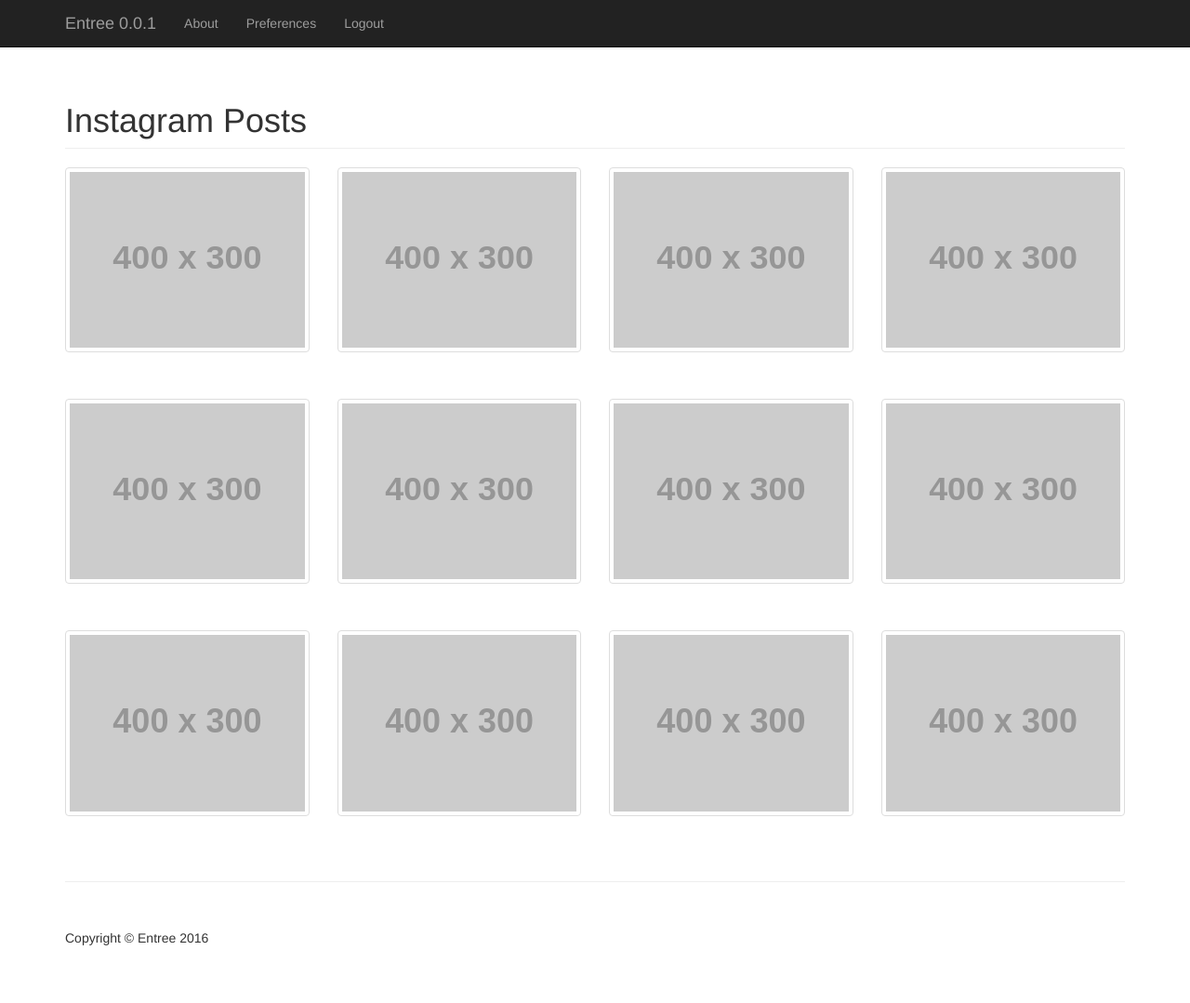
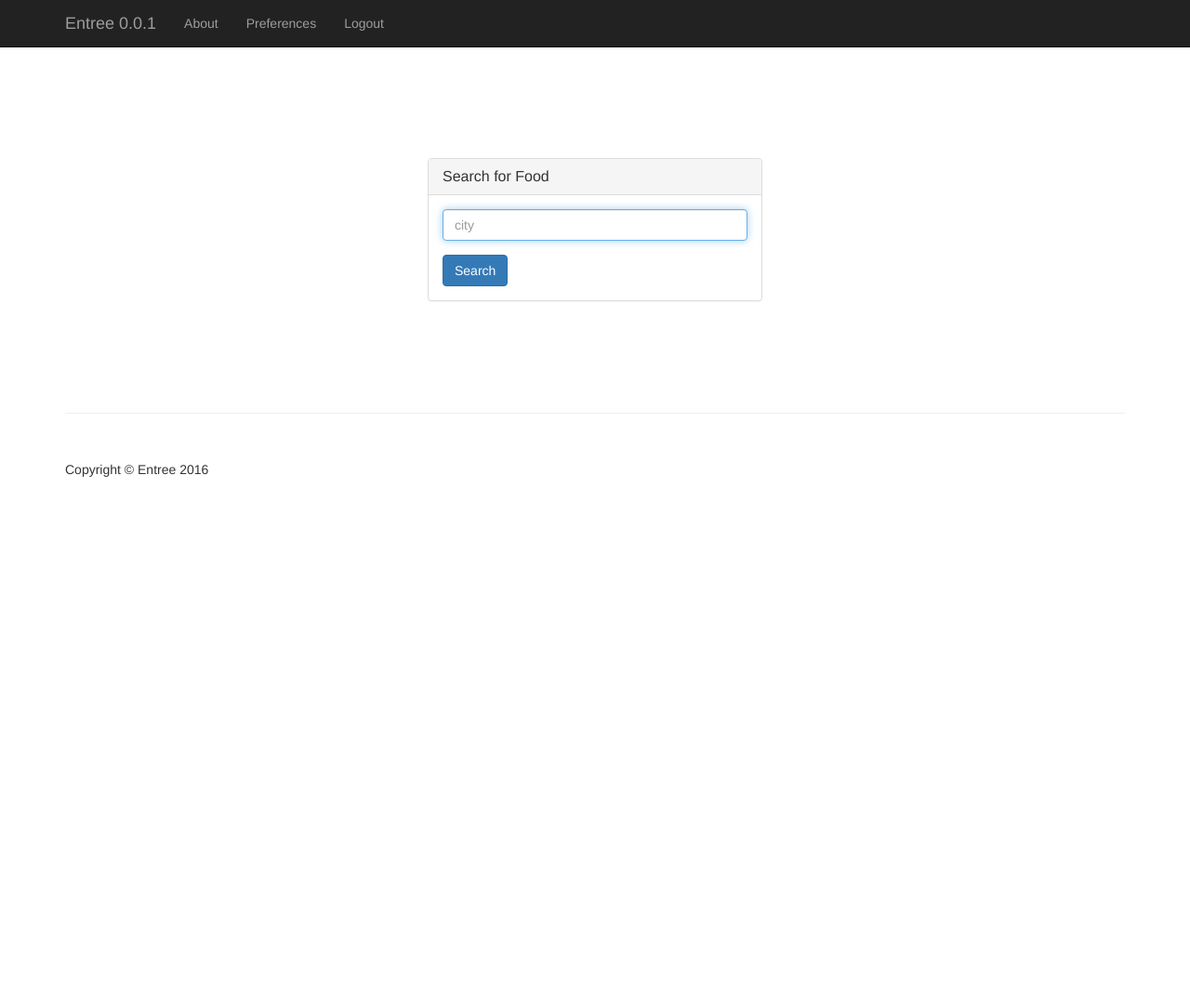
Before and after one commit to cs411-entree-app/entree, a Django app: page /entree/ in a window 1280 px wide. Shown: the whole page at 93% size. After the commit the page ends 513 px from the top, so only its background shows below. Run offline with Django 3.2, Linux system fonts and the light colour scheme; some libraries are stand-ins or nearby versions.

Commit message:
Added search form, posts view, about page
I updated the index page to display a search form. When the user clicks
the “Search” button, it POSTs the city name to the posts/ view and then
renders a list of posts. I also added an about page to the site.

```diff
--- /dev/null
+++ b/entree_project/entree/static/entree/css/index.css
@@ -0,0 +1,4 @@
+/* for centering the search form on the index page */
+.panel-search {
+    margin: 100px 0;
+}
--- a/entree_project/entree/templates/entree/base.html
+++ b/entree_project/entree/templates/entree/base.html
@@ -21,7 +21,7 @@
         <link href="https://maxcdn.bootstrapcdn.com/bootstrap/3.3.6/css/bootstrap.min.css" rel="stylesheet">
 
         <!-- Custom CSS -->
-        <link href="{% static 'entree/css/entree.css' %}" rel="stylesheet">
+        <link href="{% static 'entree/css/base.css' %}" rel="stylesheet">
     {% endblock stylesheets %}
 
     <!-- HTML5 Shim and Respond.js IE8 support of HTML5 elements and media queries -->
@@ -46,7 +46,7 @@
                     <span class="icon-bar"></span>
                     <span class="icon-bar"></span>
                 </button>
-                <a class="navbar-brand" href="#">
+                <a class="navbar-brand" href="{% url 'index' %}">
                     {% block brand %}Entree {{version}}{% endblock brand %}
                 </a>
             </div>
@@ -54,7 +54,7 @@
             <div class="collapse navbar-collapse" id="bs-example-navbar-collapse-1">
                 <ul class="nav navbar-nav">
                     <li>
-                        <a href="#">About</a>
+                        <a href="{% url 'about' %}">About</a>
                     </li>
                     <li>
                         <a href="#">Preferences</a>
--- a/entree_project/entree/templates/entree/index.html
+++ b/entree_project/entree/templates/entree/index.html
@@ -4,72 +4,31 @@
 
 {% block title %}{{block.super}} | Search{% endblock title %}
 
+{% block stylesheets %}
+    {{block.super}}
+    <!-- Custom CSS -->
+    <link href="{% static 'entree/css/index.css' %}" rel="stylesheet">
+{% endblock stylesheets %}
+
 {% block page_content %}
     <div class="row">
-
-        <div class="col-lg-12">
-            <h1 class="page-header">Instagram Posts</h1>
-        </div>
-
-        <div class="col-lg-3 col-md-4 col-xs-6 thumb">
-            <a class="thumbnail" href="#">
-                <img class="img-responsive" src="http://placehold.it/400x300" alt="">
-            </a>
-        </div>
-        <div class="col-lg-3 col-md-4 col-xs-6 thumb">
-            <a class="thumbnail" href="#">
-                <img class="img-responsive" src="http://placehold.it/400x300" alt="">
-            </a>
-        </div>
-        <div class="col-lg-3 col-md-4 col-xs-6 thumb">
-            <a class="thumbnail" href="#">
-                <img class="img-responsive" src="http://placehold.it/400x300" alt="">
-            </a>
-        </div>
-        <div class="col-lg-3 col-md-4 col-xs-6 thumb">
-            <a class="thumbnail" href="#">
-                <img class="img-responsive" src="http://placehold.it/400x300" alt="">
-            </a>
-        </div>
-        <div class="col-lg-3 col-md-4 col-xs-6 thumb">
-            <a class="thumbnail" href="#">
-                <img class="img-responsive" src="http://placehold.it/400x300" alt="">
-            </a>
-        </div>
-        <div class="col-lg-3 col-md-4 col-xs-6 thumb">
-            <a class="thumbnail" href="#">
-                <img class="img-responsive" src="http://placehold.it/400x300" alt="">
-            </a>
-        </div>
-        <div class="col-lg-3 col-md-4 col-xs-6 thumb">
-            <a class="thumbnail" href="#">
-                <img class="img-responsive" src="http://placehold.it/400x300" alt="">
-            </a>
-        </div>
-        <div class="col-lg-3 col-md-4 col-xs-6 thumb">
-            <a class="thumbnail" href="#">
-                <img class="img-responsive" src="http://placehold.it/400x300" alt="">
-            </a>
-        </div>
-        <div class="col-lg-3 col-md-4 col-xs-6 thumb">
-            <a class="thumbnail" href="#">
-                <img class="img-responsive" src="http://placehold.it/400x300" alt="">
-            </a>
-        </div>
-        <div class="col-lg-3 col-md-4 col-xs-6 thumb">
-            <a class="thumbnail" href="#">
-                <img class="img-responsive" src="http://placehold.it/400x300" alt="">
-            </a>
-        </div>
-        <div class="col-lg-3 col-md-4 col-xs-6 thumb">
-            <a class="thumbnail" href="#">
-                <img class="img-responsive" src="http://placehold.it/400x300" alt="">
-            </a>
-        </div>
-        <div class="col-lg-3 col-md-4 col-xs-6 thumb">
-            <a class="thumbnail" href="#">
-                <img class="img-responsive" src="http://placehold.it/400x300" alt="">
-            </a>
-        </div>
-    </div> <!-- /.row -->
+        <div class="col-md-4 col-md-offset-4">
+            <div class="panel panel-default panel-search">
+                <div class="panel-heading">
+                    <h3 class="panel-title">Search for Food</h3>
+                </div>
+                <div class="panel-body">
+                    <form role="form" method="post" action="posts/">
+                        {% csrf_token %}
+                        <fieldset>
+                            <div class="form-group">
+                                <input class="form-control" placeholder="city" name="city" type="text" autofocus>
+                            </div>
+                            <button type="submit" class="btn btn-primary" name="search">Search</button>
+                        </fieldset>
+                    </form>
+                </div>
+            </div><!-- /.panel -->
+        </div><!-- /.col-md-4 -->
+    </div><!-- /.row -->
 {% endblock page_content %}
--- a/entree_project/entree/urls.py
+++ b/entree_project/entree/urls.py
@@ -3,4 +3,6 @@ from entree import views
 
 urlpatterns = [
     url(r'^$', views.index, name='index'),
+    url(r'^about/', views.about, name='about'),
+    url(r'posts/', views.posts, name='posts'),
 ]
--- a/entree_project/entree/views.py
+++ b/entree_project/entree/views.py
@@ -8,3 +8,18 @@ context_dict = {
 
 def index(request):
     return render(request, 'entree/index.html', context_dict)
+
+
+def about(request):
+    return render(request, 'entree/about.html', context_dict)
+
+
+def posts(request):
+
+    if request.method == 'POST':
+        city = request.POST['city']
+        context_dict['city'] = city
+    else:
+        print('Cannot GET this page')
+
+    return render(request, 'entree/posts.html', context_dict)
```
Also changed, not shown: entree_project/entree/templates/entree/about.html (added, +25 -0 lines), entree_project/entree/templates/entree/posts.html (added, +79 -0 lines), entree_project/entree/static/entree/css/base.css (renamed from entree_project/entree/static/entree/css/entree.css).
